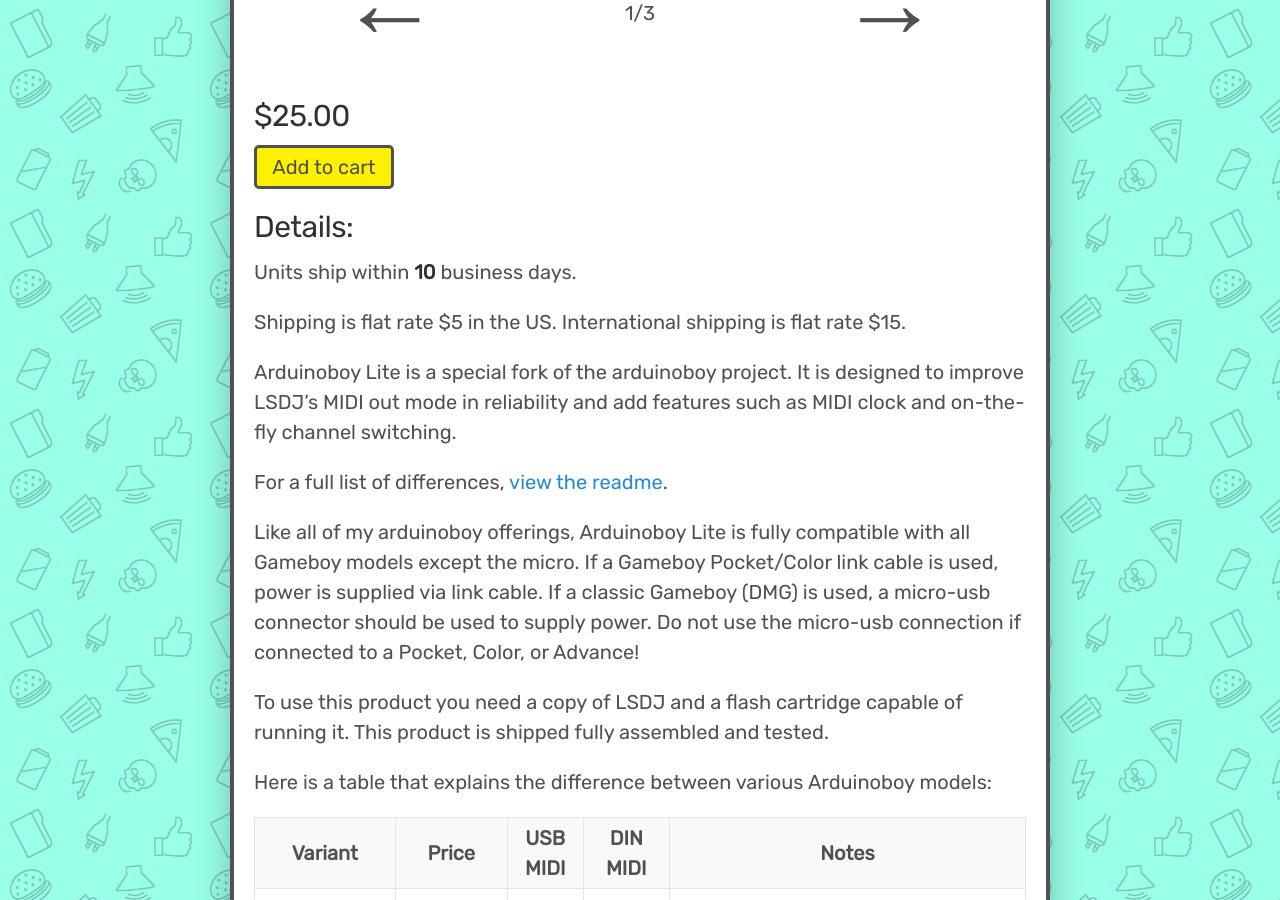
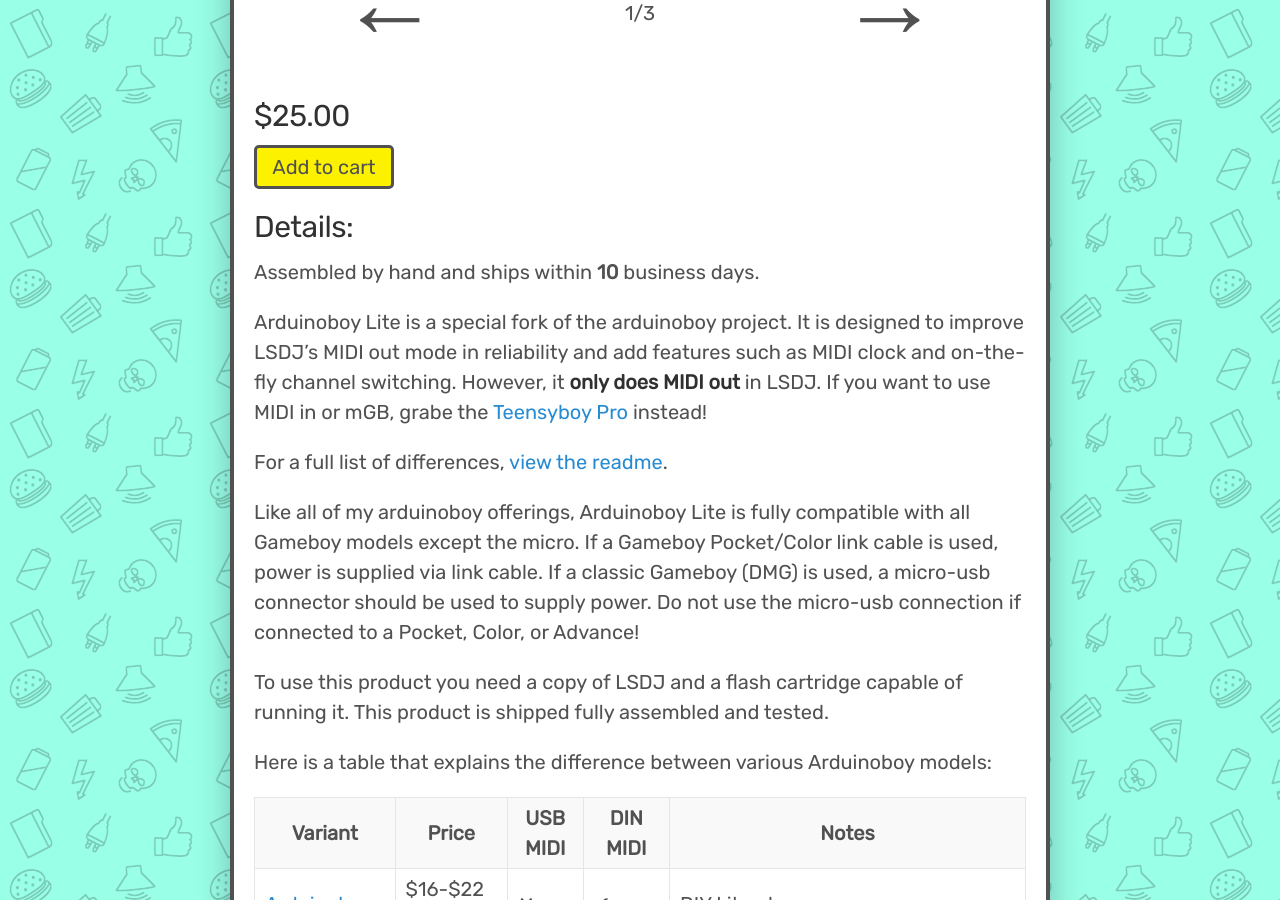
Before and after one commit to catskull/catskullelectronics.com, a Jekyll site: the page built from _posts/2018-07-06-arduinoboy-lite.md, in a window 1280 px wide and 900 px high, scrolled down 993 px. Built offline with Jekyll 4.4.1, drawn with Linux system fonts in a browser that asks for light colours; comment, search, counter and statistics services are not loaded.

Commit message:
Update arduinoboy lite for shopify

```diff
--- a/_posts/2018-07-06-arduinoboy-lite.md
+++ b/_posts/2018-07-06-arduinoboy-lite.md
@@ -22,23 +23,13 @@
 
 ## $25.00
 
-<form id="paypal" target="paypal" action="https://www.paypal.com/cgi-bin/webscr" method="post">
-<input type="hidden" name="cmd" value="_s-xclick">
-<input type="hidden" name="hosted_button_id" value="9HVUU2S9CNU9A">
-<input type="hidden" name="currency_code" value="USD">
-</form>
-
-<div class="addToCart noselect" onclick="addToCart()">
-  Add to cart
-</div>
+{% include shopify_markup.html %}
 
 ## Details:
 
-Units ship within **10** business days.
+{% include shipping_estimate.html %}
 
-Shipping is flat rate $5 in the US. International shipping is flat rate $15.
-
-Arduinoboy Lite is a special fork of the arduinoboy project. It is designed to improve LSDJ's MIDI out mode in reliability and add features such as MIDI clock and on-the-fly channel switching.
+Arduinoboy Lite is a special fork of the arduinoboy project. It is designed to improve LSDJ's MIDI out mode in reliability and add features such as MIDI clock and on-the-fly channel switching. However, it **only does MIDI out** in LSDJ. If you want to use MIDI in or mGB, grabe the <a href="https://catskullelectronics.com/teensyboypro">Teensyboy Pro</a> instead!
 
 For a full list of differences, <a href="https://github.com/ledfyr/ab-midiout-lite">view the readme</a>.
 
@@ -50,8 +41,6 @@
 
 Credits to trash80 for original Arduinoboy design and coding, and ledfyr for the aboy-midiout-lite software.
 
-I will ship to the address entered on the PayPal checkout page, so please double check to make sure it’s correct.
-
-By purchasing, you are acknowledging that you've read and understand this page as well as my [FAQ](/faq) page.
+{% include product_footer.md %}
 
 <script src="{{ site.baseurl }}public/js/aboylitegallery.js"></script>
```
Also changed, not shown: other parts of _posts/2018-07-06-arduinoboy-lite.md (+1 -0 lines).
